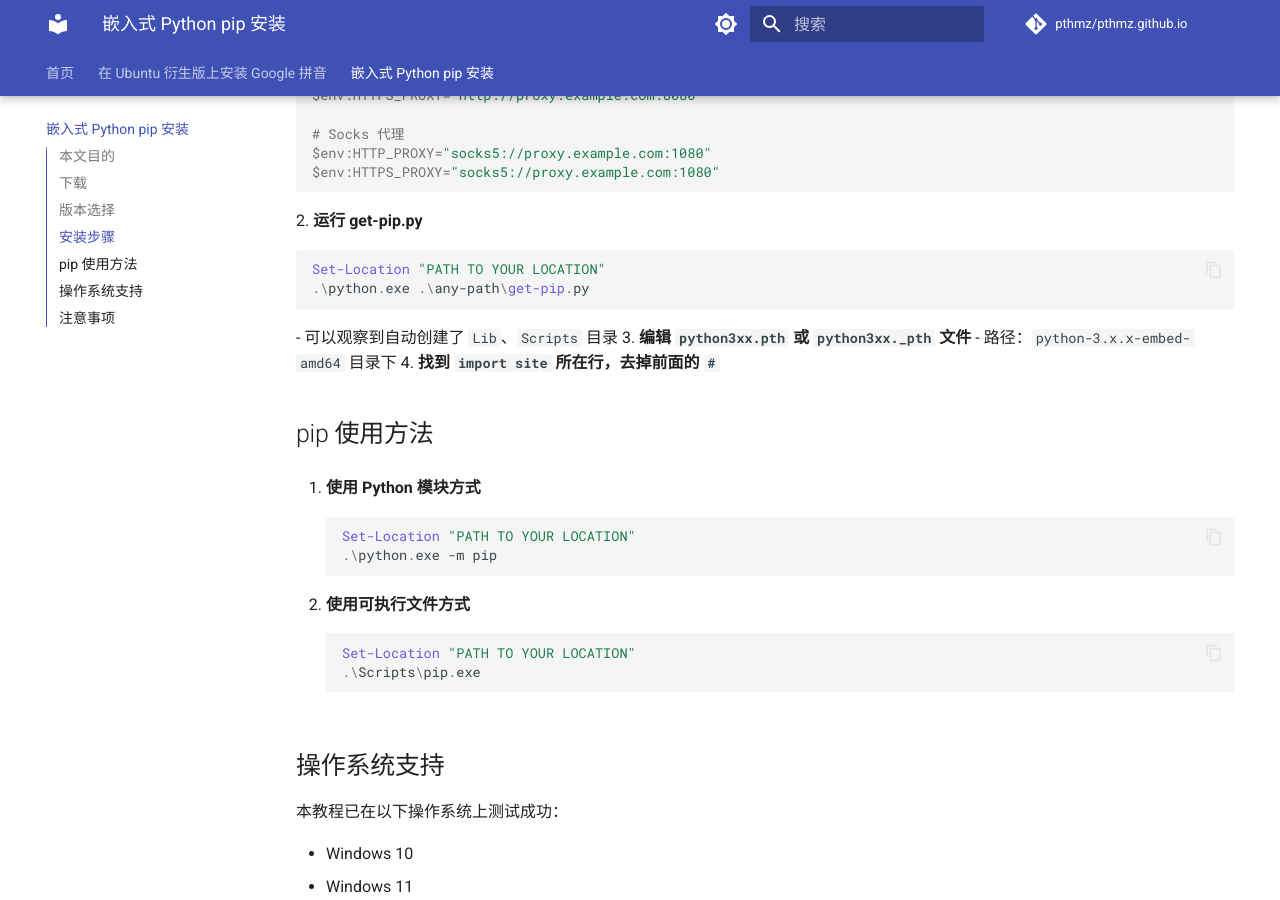
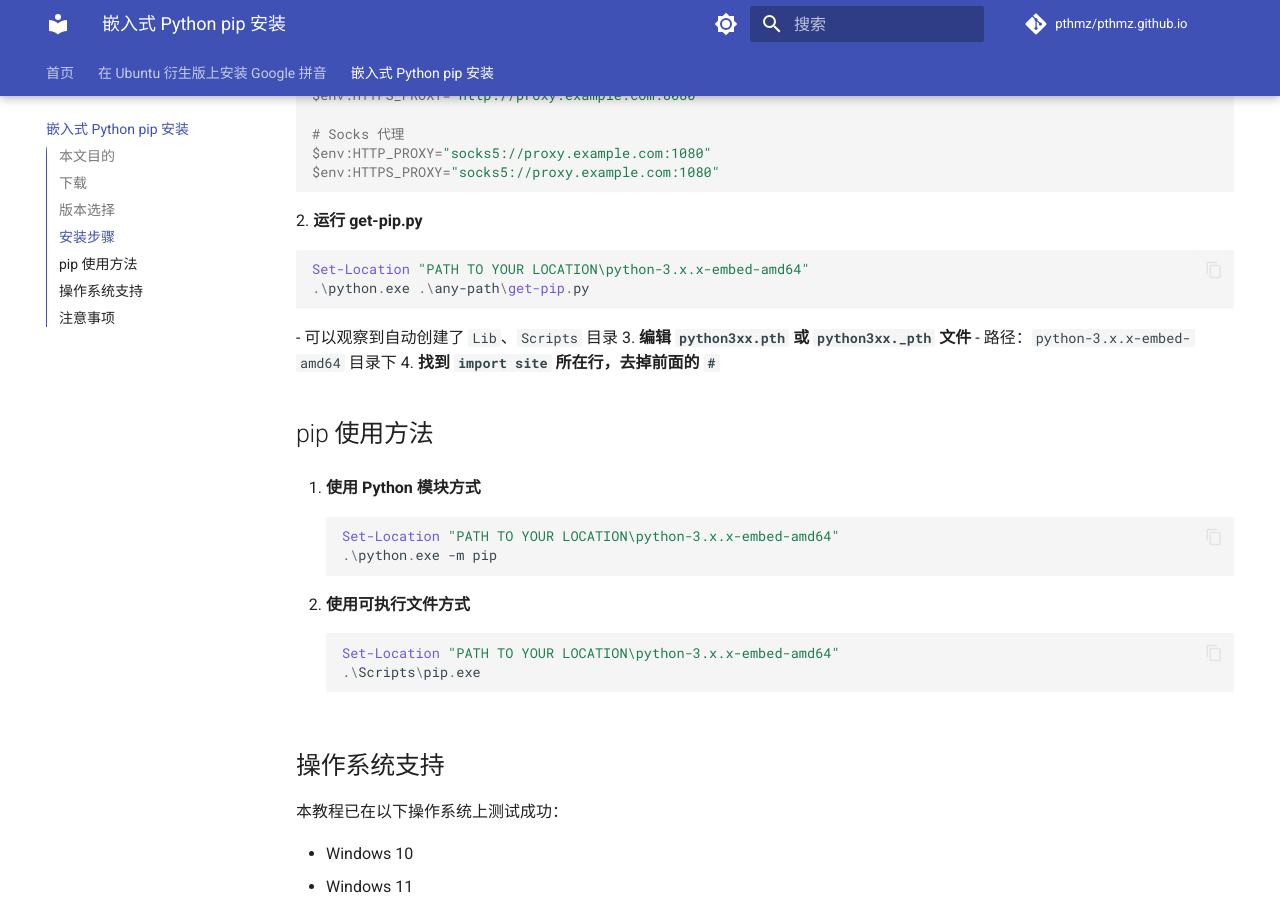
Before and after one commit to pthmz/pthmz.github.io, an MkDocs documentation site: the page built from docs/blog/embed-python-pip-installation-windows.md, in a window 1280 px wide and 900 px high, scrolled down 1253 px. Built offline with MkDocs 1.6.1 and Material for MkDocs 9.7.7, drawn with Linux system fonts in a browser that asks for light colours; comment, search, counter and statistics services are not loaded.

Commit message:
添加 python-3.x.x-embed-amd64 目录提示

````diff
--- a/docs/blog/embed-python-pip-installation-windows.md
+++ b/docs/blog/embed-python-pip-installation-windows.md
@@ -46,7 +46,7 @@ categories: programming
    ```
 2. **运行 get-pip.py**
    ```powershell
-   Set-Location "PATH TO YOUR LOCATION"
+   Set-Location "PATH TO YOUR LOCATION\python-3.x.x-embed-amd64"
    .\python.exe .\any-path\get-pip.py
    ```
    - 可以观察到自动创建了 `Lib`、`Scripts` 目录
@@ -58,13 +58,13 @@ categories: programming
 
 1. **使用 Python 模块方式**
    ```powershell
-   Set-Location "PATH TO YOUR LOCATION"
+   Set-Location "PATH TO YOUR LOCATION\python-3.x.x-embed-amd64"
    .\python.exe -m pip
    ```
 
 2. **使用可执行文件方式**
    ```powershell
-   Set-Location "PATH TO YOUR LOCATION"
+   Set-Location "PATH TO YOUR LOCATION\python-3.x.x-embed-amd64"
    .\Scripts\pip.exe
    ```
 
````
